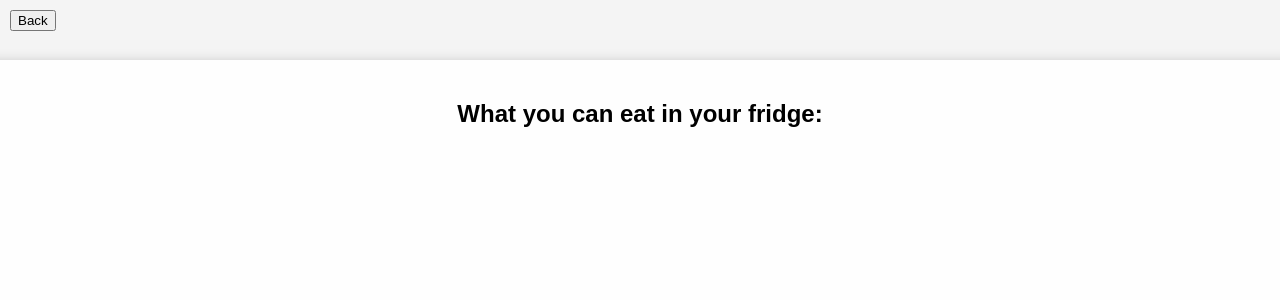
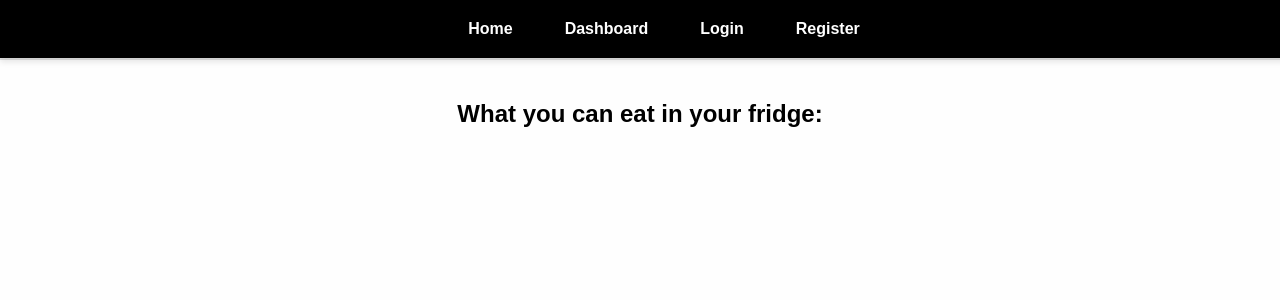
Before and after one commit to jasisboredsojoinedgithub/GroceryGenie, a Flask app: page /suggestion in a window 1280 px wide; the page is wider, and only the part inside the window is pictured. Shown: the top 300 px of that part. Run offline with Flask 3, Linux system fonts and the light colour scheme.

Commit message:
navi bar added

```diff
--- a/GroceryGenie/frontend/templates/suggestion.html
+++ b/GroceryGenie/frontend/templates/suggestion.html
@@ -78,6 +78,23 @@
     <script src="https://cdn.jsdelivr.net/npm/marked/marked.min.js"></script>
 </head>
 <body>
+    <!-- Navigation Bar -->
+    <nav class="navbar">
+      <ul class="nav-list">
+        <li><a href="{{ url_for('home') }}" class="{% if request.path == url_for('home') %}active{% endif %}">Home</a></li>
+        <li><a href="{{ url_for('dashboard') }}" class="{% if request.path == url_for('dashboard') %}active{% endif %}">Dashboard</a></li>
+        {% if session.get('email') %}
+          <li><a href="{{ url_for('inventory_page') }}" class="{% if request.path == url_for('inventory_page') %}active{% endif %}">Inventory</a></li>
+          <li><a href="{{ url_for('suggestion') }}" class="{% if request.path == url_for('suggestion') %}active{% endif %}">Suggestions</a></li>
+          <li><a href="{{ url_for('profile') }}" class="{% if request.path == url_for('profile') %}active{% endif %}">Profile</a></li>
+          <li><a href="{{ url_for('logout') }}">Logout ({{ session['email'].split('@')[0] }})</a></li>
+        {% else %}
+          <li><a href="{{ url_for('login') }}" class="{% if request.path == url_for('login') %}active{% endif %}">Login</a></li>
+          <li><a href="{{ url_for('register') }}" class="{% if request.path == url_for('register') %}active{% endif %}">Register</a></li>
+        {% endif %}
+      </ul>
+    </nav>
+
     <div class="container">
         <button onclick="window.history.back()" style="position: absolute; top: 10px; left: 10px;">Back</button>
         <h2>What you can eat in your fridge:</h2>
```
